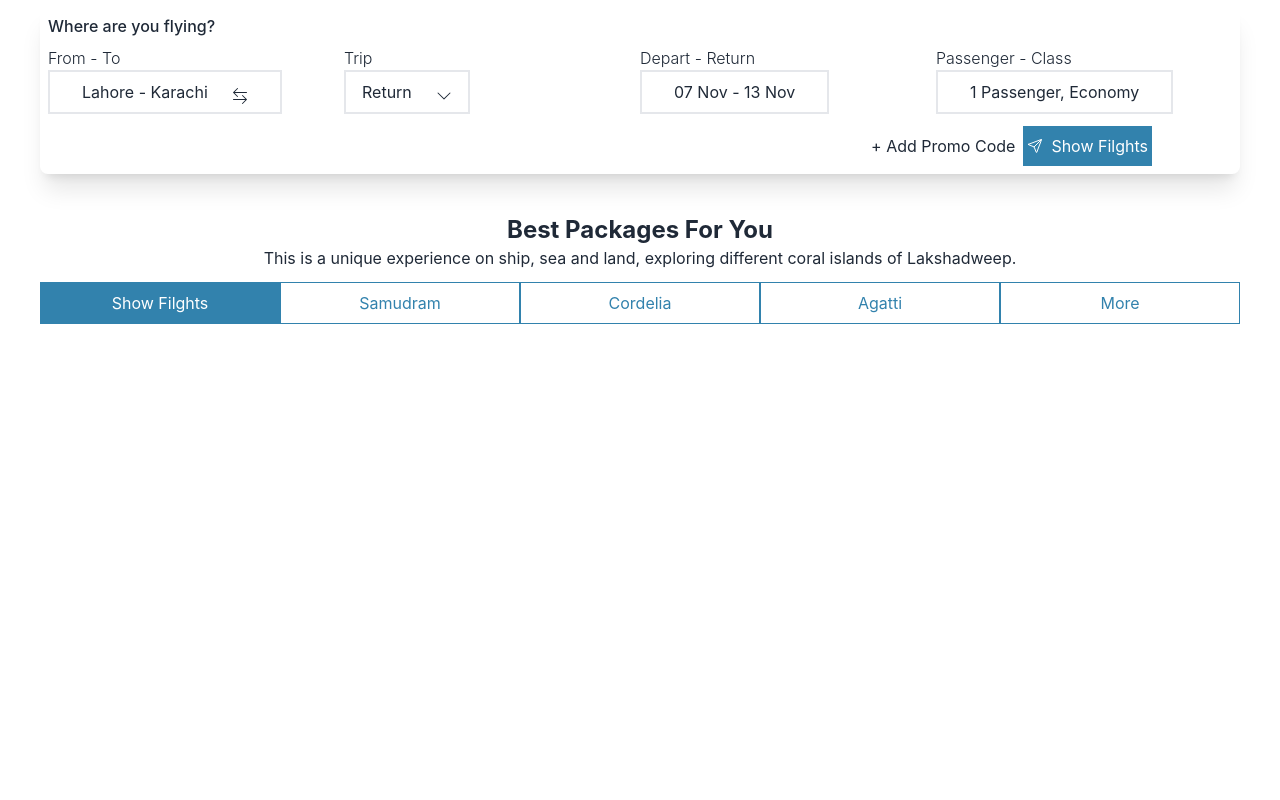
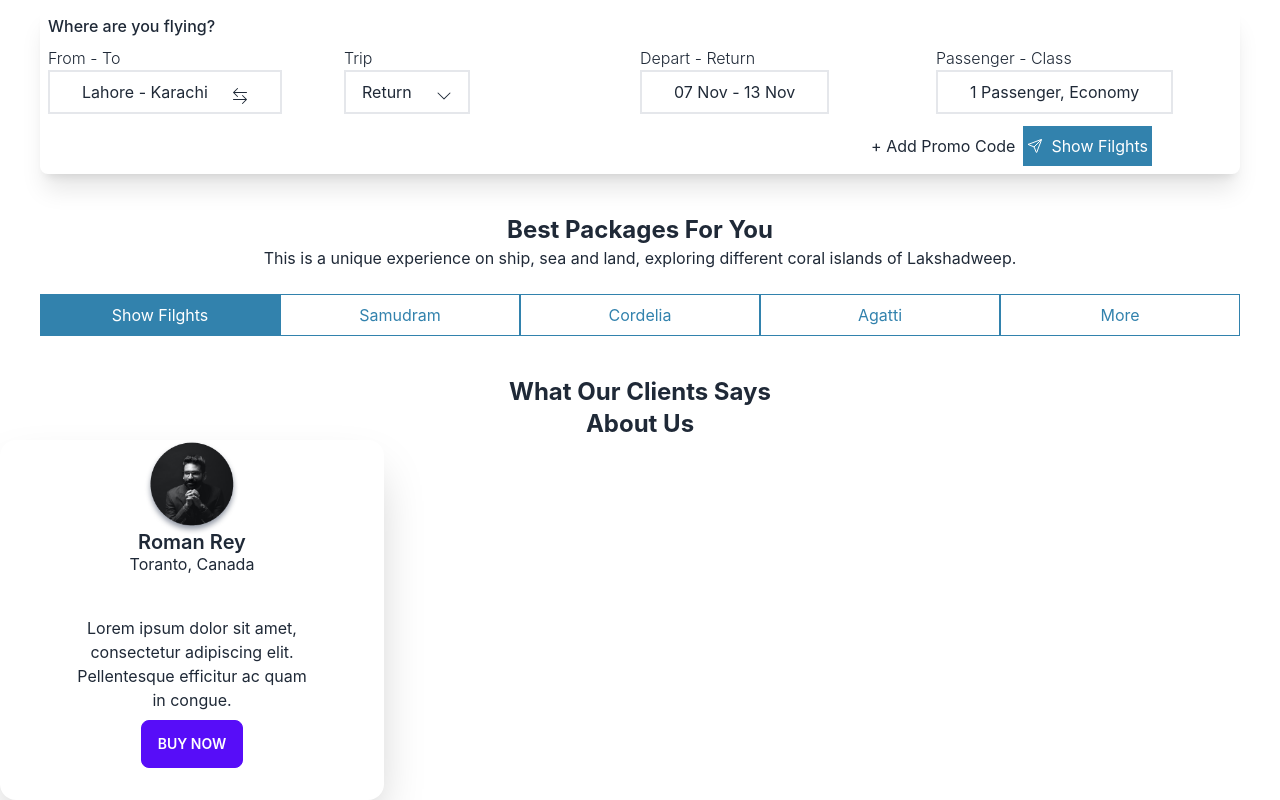
Before and after one commit to rhnchowdhury/Agumentik-Frontend-assignment, a React (Create React App) app: page / in a window 1280 px wide. Shown: the part 519-1319 px from the top of the page. Before the commit the page ends 883 px from the top, so only its background shows below. Built offline with nearby package versions, Linux system fonts and the light colour scheme.

Commit message:
1 client added

```diff
--- /dev/null
+++ b/src/Components/Pages/Clients/Clients.js
@@ -0,0 +1,27 @@
+import React from 'react';
+import img1 from '../../../assets/Ellipse 8 (1).png'
+
+const Clients = () => {
+    return (
+        <div>
+            <h1 className='text-center text-2xl font-bold'>What Our Clients Says <br /> About Us</h1>
+            <div>
+                <div className="card w-96 shadow-2xl">
+                    <figure className="">
+                        <img src={img1} alt="Shoes" className="w-24 rounded-full" />
+                    </figure>
+                    <div className="card-body items-center text-center -mt-10">
+                        <h2 className="card-title">Roman Rey</h2>
+                        <p className='-mt-3'>Toranto, Canada</p>
+                        <p className='mt-8'>Lorem ipsum dolor sit amet, <br />consectetur adipiscing elit. <br />Pellentesque efficitur ac quam<br /> in congue. </p>
+                        <div className="card-actions">
+                            <button className="btn btn-primary">Buy Now</button>
+                        </div>
+                    </div>
+                </div>
+            </div>
+        </div>
+    );
+};
+
+export default Clients;
--- a/src/Components/Pages/Home/Home.js
+++ b/src/Components/Pages/Home/Home.js
@@ -1,4 +1,5 @@
 import React from 'react';
+import Clients from '../Clients/Clients';
 import Package from '../Packages/Package';
 import MiddlePart from '../Parts/MiddlePart';
 import Profile from '../Profile/Profile';
@@ -9,6 +10,7 @@ const Home = () => {
             <Profile></Profile>
             <MiddlePart></MiddlePart>
             <Package></Package>
+            <Clients></Clients>
         </div>
     );
 };
--- a/src/Components/Pages/Packages/Package.js
+++ b/src/Components/Pages/Packages/Package.js
@@ -5,7 +5,7 @@ const Package = () => {
         <div className='m-10'>
             <h1 className='text-center text-2xl font-bold'>Best Packages For You</h1>
             <p className='text-center'>This is a unique experience on ship, sea and land, exploring different coral islands of Lakshadweep.</p>
-            <div className='grid grid-cols-2 md:grid-cols-3 lg:grid-cols-5 mt-3'>
+            <div className='grid grid-cols-2 md:grid-cols-3 lg:grid-cols-5 mt-6'>
                 <button className="px-1 py-2" style={{ backgroundColor: '#3282AD', color: 'white' }}>Show Filghts</button>
                 <button className="px-4 py-2" style={{ color: '#3282AD', border: '1px solid #3282AD' }}>Samudram</button>
                 <button className="px-4 py-2" style={{ color: '#3282AD', border: '1px solid #3282AD' }}>Cordelia</button>
```
Also changed, not shown: src/assets/Ellipse 8 (1).png (added).
